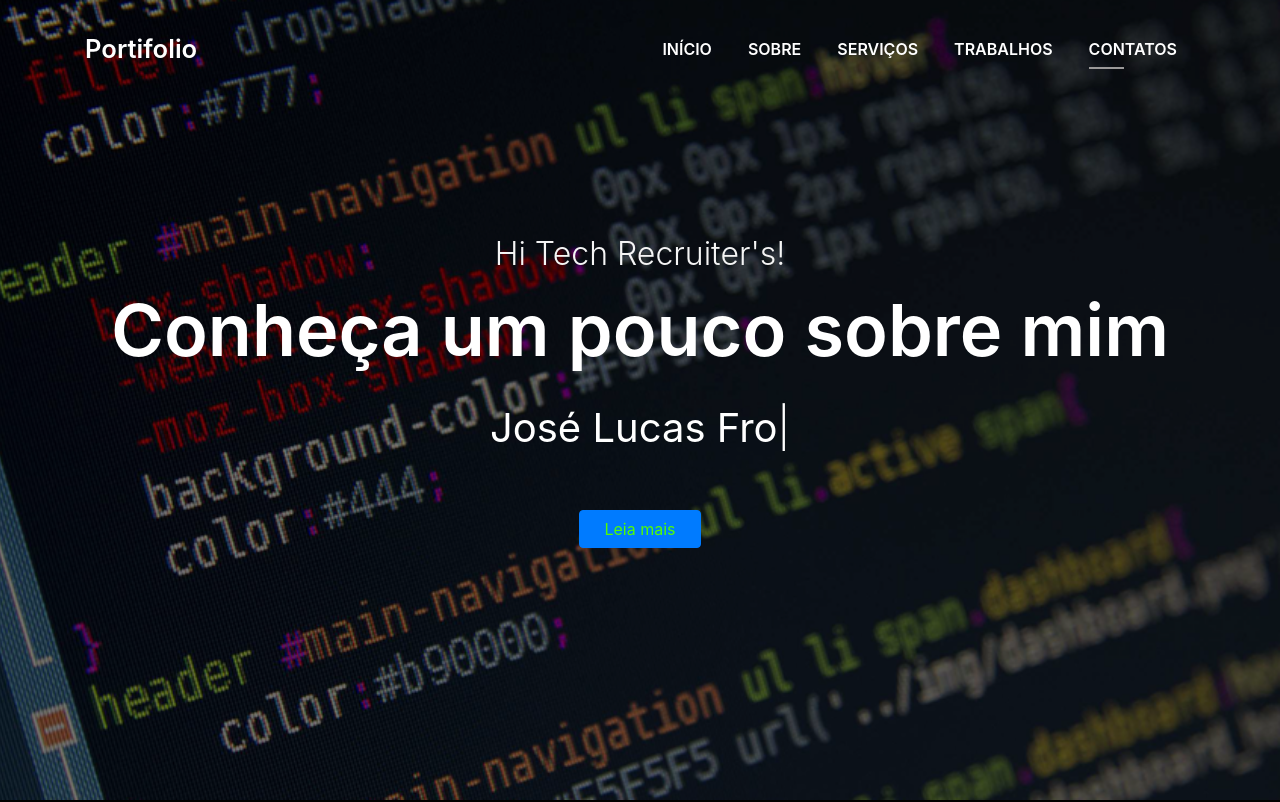
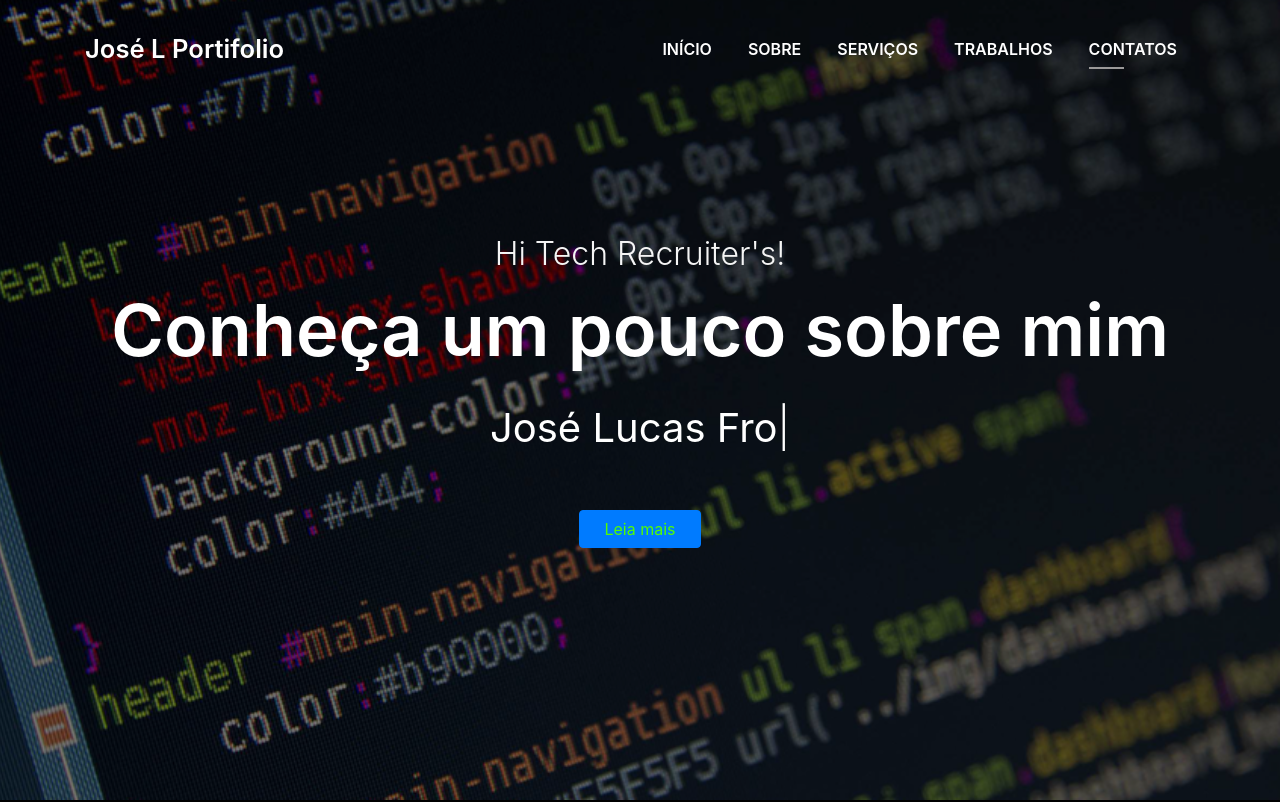
Before and after one commit to joselucasoficial/portifolio, a plain HTML site: page index.html in a window 1280 px wide. Shown: the top 802 px of the page. Drawn offline with Linux system fonts and the light colour scheme; files whose address does not match are found by name.

Commit message:
name nav

```diff
--- a/index.html
+++ b/index.html
@@ -38,7 +38,7 @@
   <!--/ Nav Star /-->
   <nav class="navbar navbar-b navbar-trans navbar-expand-md fixed-top" id="mainNav">
     <div class="container">
-      <a class="navbar-brand js-scroll" href="#page-top">Portifolio</a>
+      <a class="navbar-brand js-scroll" href="#page-top">José L Portifolio</a>
       <button class="navbar-toggler collapsed" type="button" data-toggle="collapse" data-target="#navbarDefault"
         aria-controls="navbarDefault" aria-expanded="false" aria-label="Toggle navigation">
         <span></span>
```
